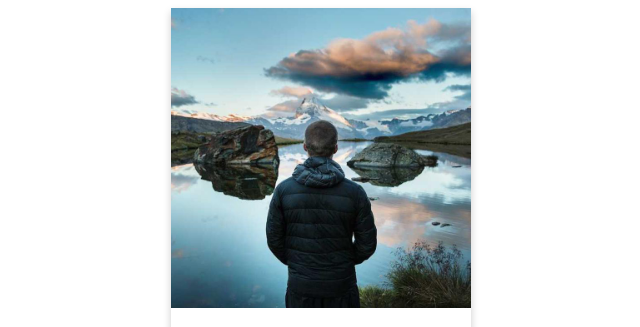
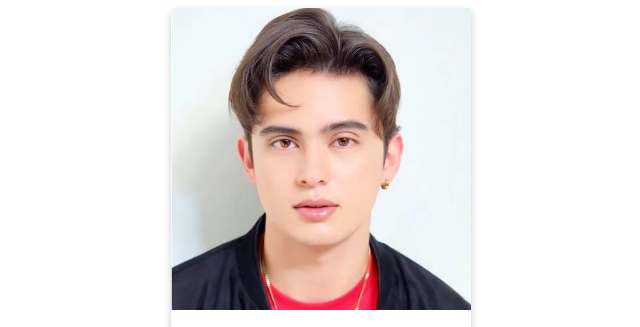
Before and after one commit to zapatamrc/zapatamrc.github.io, a plain HTML site: page index.html in a window 1280 px wide. Shown: the top 327 px of the page, without its empty margins (319-959 px from the left). Drawn offline with Linux system fonts and the light colour scheme.

Commit message:
Update pic.html

```diff
--- a/index.html
+++ b/index.html
@@ -8,7 +8,7 @@
 
 <body>
     <div class="card">
-        <img src="img/profile.jpg" alt="Picture" style="width:100%">
+        <img src="img/zapata-pic.webp" alt="Picture" style="width:100%">
         <h1>YMarc Zapata</h1>
         <p class="title">BSIT3A</p>
         <p>YCentro Escolar University</p>
```
